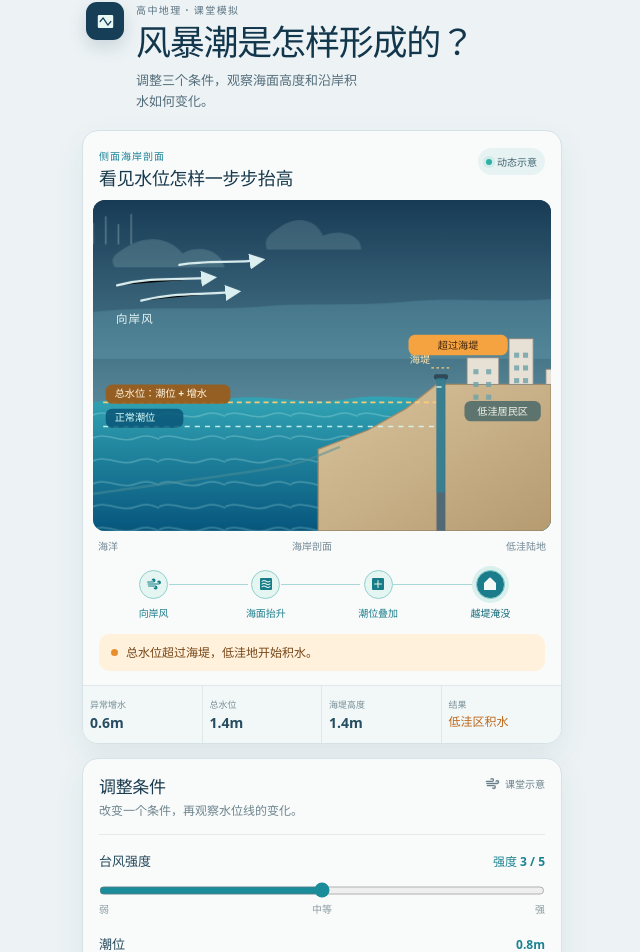
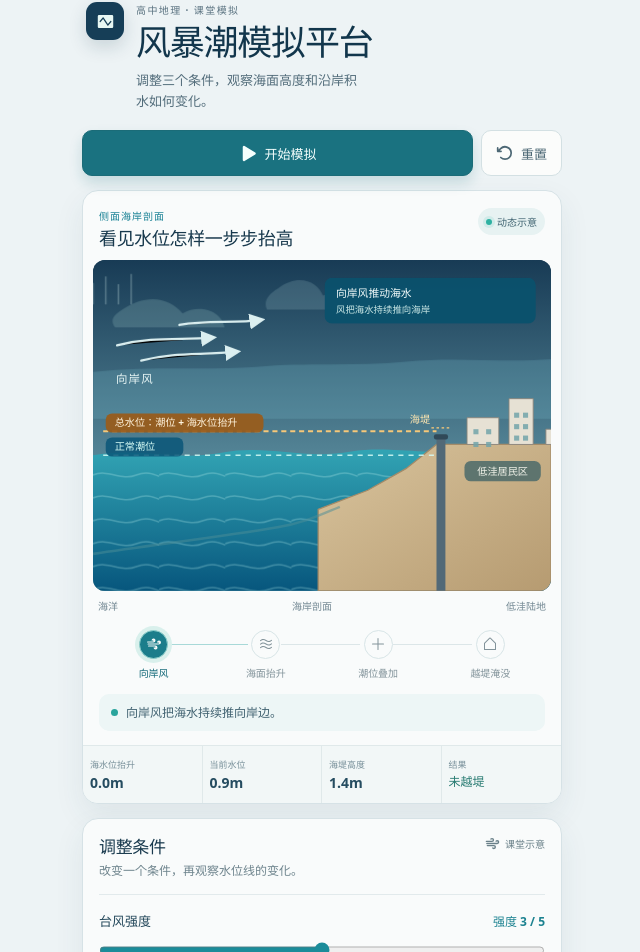
Before and after one commit to mistletoe137666/storm-surge-classroom, a React (Vite) app: page / in a window 1280 px wide. Shown: the part 38-990 px from the top of the page, without its empty margins (318-958 px from the left). Built offline with nearby package versions, Linux system fonts and the light colour scheme.

Commit message:
优化风暴潮教学演示流程

```diff
--- a/index.html
+++ b/index.html
@@ -6,7 +6,7 @@
     <meta name="viewport" content="width=device-width, initial-scale=1.0" />
     <meta name="theme-color" content="#edf3f5" />
     <meta name="description" content="用于高中地理课堂的风暴潮形成过程模拟平台。" />
-    <title>风暴潮课堂模拟</title>
+    <title>风暴潮模拟平台</title>
   </head>
   <body>
     <div id="root"></div>
--- a/src/App.tsx
+++ b/src/App.tsx
@@ -1,9 +1,9 @@
-import { useEffect, useMemo, useState } from "react"
-import { Info, WaveTriangle } from "@phosphor-icons/react"
+import { useEffect, useMemo, useRef, useState } from "react"
+import { ArrowCounterClockwise, Pause, Play, WaveTriangle } from "@phosphor-icons/react"
 import { SimulationControls } from "./components/SimulationControls"
 import { StageTimeline } from "./components/StageTimeline"
 import { StormScene } from "./components/StormScene"
-import { calculateSimulation, defaultSettings, formatMeters, type SimulationSettings } from "./simulation/model"
+import { calculateSimulation, defaultSettings, formatMeters, getWaterRiseProgress, hasOvertopped, type SimulationSettings } from "./simulation/model"
 
 function getStage(progress: number) {
   if (progress < 0.2) return 0
@@ -14,23 +14,29 @@ function getStage(progress: number) {
 
 function App() {
   const [settings, setSettings] = useState<SimulationSettings>(defaultSettings)
-  const [progress, setProgress] = useState(1)
+  const [progress, setProgress] = useState(0)
   const [isPlaying, setIsPlaying] = useState(false)
+  const progressRef = useRef(progress)
   const result = useMemo(() => calculateSimulation(settings), [settings])
   const activeStage = getStage(progress)
+
+  useEffect(() => {
+    progressRef.current = progress
+  }, [progress])
 
   useEffect(() => {
     if (!isPlaying) return
 
     let frame = 0
     let start = 0
-    const duration = 7200
+    const startingProgress = progressRef.current
+    const duration = 15000
     const animate = (time: number) => {
       if (!start) start = time
       const elapsed = time - start
-      const next = Math.min(1, elapsed / duration)
-      const eased = 1 - Math.pow(1 - next, 3)
-      setProgress(eased)
+      const next = Math.min(1, startingProgress + elapsed / duration)
+      progressRef.current = next
+      setProgress(next)
       if (next < 1) {
         frame = requestAnimationFrame(animate)
       } else {
@@ -43,28 +49,36 @@ function App() {
 
   const updateSettings = (nextSettings: SimulationSettings) => {
     setSettings(nextSettings)
-    if (!isPlaying) setProgress(1)
+    if (!isPlaying) setProgress(0)
   }
 
   const playSimulation = () => {
-    setProgress(0)
+    if (isPlaying) {
+      setIsPlaying(false)
+      return
+    }
+    if (progress >= 1) setProgress(0)
     setIsPlaying(true)
   }
 
   const resetSimulation = () => {
     setSettings(defaultSettings)
-    setProgress(1)
+    setProgress(0)
     setIsPlaying(false)
   }
 
-  const stageMessage = result.overtops && activeStage === 3
+  const waterRiseProgress = getWaterRiseProgress(progress)
+  const currentSeaLevelRise = result.effectiveSurge * waterRiseProgress
+  const currentWaterLevel = result.tideLevel + currentSeaLevelRise
+  const currentOvertops = activeStage === 3 && hasOvertopped(currentWaterLevel, result.profile.seawallHeight)
+  const stageMessage = currentOvertops && activeStage === 3
     ? "总水位超过海堤，低洼地开始积水。"
     : activeStage === 0
       ? "向岸风把海水持续推向岸边。"
       : activeStage === 1
         ? "海水在岸边堆积，海面逐渐抬升。"
         : activeStage === 2
-          ? "异常增水正在与天文潮位叠加。"
+          ? "抬高的海水位正在与潮位叠加。"
           : "总水位未超过海堤，暂未形成淹没。"
 
   return (
@@ -74,10 +88,21 @@ function App() {
           <div className="brand-mark" aria-hidden="true"><WaveTriangle size={19} weight="fill" /></div>
           <div>
             <p className="product-label">高中地理 · 课堂模拟</p>
-            <h1>风暴潮是怎样形成的？</h1>
+            <h1>风暴潮模拟平台</h1>
             <p className="intro-copy">调整三个条件，观察海面高度和沿岸积水如何变化。</p>
           </div>
         </header>
+
+        <div className="top-actions" aria-label="模拟操作">
+          <button className="primary-button" type="button" onClick={playSimulation}>
+            {isPlaying ? <Pause size={19} weight="fill" /> : <Play size={19} weight="fill" />}
+            {isPlaying ? "暂停模拟" : "开始模拟"}
+          </button>
+          <button className="secondary-button" type="button" onClick={resetSimulation}>
+            <ArrowCounterClockwise size={18} weight="bold" />
+            重置
+          </button>
+        </div>
 
         <section className="simulation-surface" aria-labelledby="scene-title">
           <div className="surface-heading">
@@ -88,28 +113,23 @@ function App() {
             <span className="status-badge"><span className="status-dot" />动态示意</span>
           </div>
 
-          <StormScene coastCondition={settings.coastCondition} result={result} progress={progress} />
-          <StageTimeline activeStage={activeStage} overtops={result.overtops} />
+          <StormScene coastCondition={settings.coastCondition} result={result} progress={progress} activeStage={activeStage} />
+          <StageTimeline activeStage={activeStage} overtops={currentOvertops} />
 
-          <div className={`stage-message ${result.overtops && activeStage === 3 ? "is-warning" : ""}`} aria-live="polite">
+          <div className={`stage-message ${currentOvertops && activeStage === 3 ? "is-warning" : ""}`} aria-live="polite">
             <span className="message-marker" aria-hidden="true" />
             <span>{stageMessage}</span>
           </div>
 
           <div className="result-grid" aria-live="polite">
-            <div><span>异常增水</span><strong>{formatMeters(result.effectiveSurge)}</strong></div>
-            <div><span>总水位</span><strong>{formatMeters(result.totalWaterLevel)}</strong></div>
+            <div><span>海水位抬升</span><strong>{formatMeters(currentSeaLevelRise)}</strong></div>
+            <div><span>当前水位</span><strong>{formatMeters(currentWaterLevel)}</strong></div>
             <div><span>海堤高度</span><strong>{formatMeters(result.profile.seawallHeight)}</strong></div>
-            <div className={result.overtops ? "is-warning" : "is-safe"}><span>结果</span><strong>{result.overtops ? "低洼区积水" : "未越堤"}</strong></div>
+            <div className={currentOvertops ? "is-warning" : "is-safe"}><span>结果</span><strong>{currentOvertops ? "低洼区积水" : "未越堤"}</strong></div>
           </div>
         </section>
 
-        <SimulationControls settings={settings} isPlaying={isPlaying} onSettingsChange={updateSettings} onPlay={playSimulation} onReset={resetSimulation} />
-
-        <aside className="explain-note">
-          <Info size={18} weight="fill" aria-hidden="true" />
-          <p>本页面为课堂示意模型，数值用于帮助理解“风、潮、岸”如何共同影响沿岸水位。</p>
-        </aside>
+        <SimulationControls settings={settings} onSettingsChange={updateSettings} />
       </div>
     </main>
   )
--- a/src/components/StormScene.tsx
+++ b/src/components/StormScene.tsx
@@ -1,9 +1,10 @@
-import type { CoastCondition, SimulationResult } from "../simulation/model"
+import { getWaterRiseProgress, hasOvertopped, type CoastCondition, type SimulationResult } from "../simulation/model"
 
 type StormSceneProps = {
   coastCondition: CoastCondition
   result: SimulationResult
   progress: number
+  activeStage: number
 }
 
 const sceneProfiles = {
@@ -12,19 +13,35 @@ const sceneProfiles = {
   lowland: { shore: "M 177 196 L 220 185 L 255 176 L 282 168 L 360 168 L 360 260 L 177 260 Z", wallX: 282, wallTop: 163, landTop: 168, buildingsTop: 139 },
 }
 
-function waterY(level: number) {
-  return 202 - Math.min(level, 3) * 30
+const stageCallouts = [
+  { title: "向岸风推动海水", detail: "风把海水持续推向海岸" },
+  { title: "海面逐渐抬升", detail: "海水在岸边慢慢堆积" },
+  { title: "潮位叠加", detail: "潮位与抬高的海水位相加" },
+]
+
+function waterY(level: number, profile: { wallTop: number; seawallHeight: number }) {
+  const y = profile.wallTop + (profile.seawallHeight - Math.min(level, 3)) * 30
+  return Math.max(16, y)
 }
 
-export function StormScene({ coastCondition, result, progress }: StormSceneProps) {
+export function StormScene({ coastCondition, result, progress, activeStage }: StormSceneProps) {
   const profile = sceneProfiles[coastCondition]
-  const normalY = waterY(result.tideLevel)
-  const targetY = waterY(result.totalWaterLevel)
-  const visibleLevel = result.tideLevel + result.effectiveSurge * progress
-  const currentY = waterY(visibleLevel)
-  const overflowRatio = Math.min(1, Math.max(0, (result.inundationDepth / 1.1) * progress))
+  const normalY = waterY(result.tideLevel, { wallTop: profile.wallTop, seawallHeight: result.profile.seawallHeight })
+  const targetY = waterY(result.totalWaterLevel, { wallTop: profile.wallTop, seawallHeight: result.profile.seawallHeight })
+  const waterRiseProgress = getWaterRiseProgress(progress)
+  const visibleLevel = result.tideLevel + result.effectiveSurge * waterRiseProgress
+  const currentY = waterY(visibleLevel, { wallTop: profile.wallTop, seawallHeight: result.profile.seawallHeight })
+  const currentOvertops = activeStage === 3 && hasOvertopped(visibleLevel, result.profile.seawallHeight)
+  const currentInundationDepth = Math.max(0, visibleLevel - result.profile.seawallHeight)
+  const inundationProgress = Math.min(1, Math.max(0, (progress - 0.76) / 0.24))
+  const overflowRatio = currentOvertops
+    ? Math.min(1, Math.max(0, currentInundationDepth / 0.5)) * inundationProgress
+    : 0
   const inundationWidth = overflowRatio * (360 - profile.wallX)
-  const clipId = `scene-clip-${coastCondition}`
+  const callout = activeStage < 3 ? stageCallouts[activeStage] : {
+    title: currentOvertops ? "超过海堤" : "暂未越堤",
+    detail: currentOvertops ? "低洼地开始积水" : "水位还没有越过海堤",
+  }
 
   return (
     <div className="storm-scene-wrap">
@@ -34,7 +51,6 @@ export function StormScene({ coastCondition, result, progress }: StormSceneProps
           <linearGradient id="water-gradient" x1="0" y1="0" x2="0" y2="1"><stop offset="0" stopColor="#32a4b4" /><stop offset="1" stopColor="#07567d" /></linearGradient>
           <linearGradient id="land-gradient" x1="0" y1="0" x2="1" y2="1"><stop offset="0" stopColor="#d9c49d" /><stop offset="1" stopColor="#b69b71" /></linearGradient>
           <pattern id="water-lines" width="52" height="18" patternUnits="userSpaceOnUse"><path d="M0 7 C12 2 22 12 34 7 C42 4 47 6 52 8" fill="none" stroke="#a9e5e3" strokeOpacity="0.32" strokeWidth="1.2" /></pattern>
-          <clipPath id={clipId}><path d={profile.shore} /></clipPath>
           <marker id="arrow-marker" markerWidth="7" markerHeight="7" refX="5" refY="3.5" orient="auto"><path d="M0 0 L7 3.5 L0 7 Z" fill="#dbeff0" /></marker>
         </defs>
 
@@ -54,21 +70,28 @@ export function StormScene({ coastCondition, result, progress }: StormSceneProps
         <line x1="8" y1={normalY} x2={profile.wallX} y2={normalY} stroke="#d6fbf5" strokeDasharray="4 4" strokeWidth="1.1" strokeOpacity="0.85" />
         <line x1="8" y1={targetY} x2={profile.wallX} y2={targetY} stroke="#ffcc78" strokeDasharray="4 3" strokeWidth="1.5" strokeOpacity="0.95" />
         <g className="water-label water-label-normal"><rect x="10" y={normalY - 14} width="61" height="15" rx="5" fill="#0a5678" fillOpacity="0.85" /><text x="17" y={normalY - 4} fill="#d6fbf5" fontSize="8" fontWeight="700">正常潮位</text></g>
-        <g className="water-label water-label-total"><rect x="10" y={Math.max(12, targetY - 14)} width="98" height="15" rx="5" fill="#9a5d1c" fillOpacity="0.94" /><text x="17" y={Math.max(22, targetY - 4)} fill="#fff3dc" fontSize="8" fontWeight="700">总水位：潮位 + 增水</text></g>
+        <g className="water-label water-label-total"><rect x="10" y={Math.max(12, targetY - 14)} width="124" height="15" rx="5" fill="#9a5d1c" fillOpacity="0.94" /><text x="17" y={Math.max(22, targetY - 4)} fill="#fff3dc" fontSize="8" fontWeight="700">总水位：潮位 + 海水位抬升</text></g>
+
+        <g key={activeStage} className={`scene-stage-callout ${currentOvertops && activeStage === 3 ? "is-warning" : ""}`}>
+          <rect x="182" y="14" width="166" height="36" rx="6" fill={currentOvertops && activeStage === 3 ? "#f4a340" : "#0b526d"} fillOpacity="0.96" />
+          <text x="191" y="29" fill={currentOvertops && activeStage === 3 ? "#44260c" : "#f2fbfa"} fontSize="8.5" fontWeight="800">{callout.title}</text>
+          <text x="191" y="42" fill={currentOvertops && activeStage === 3 ? "#5f3411" : "#cbe8e6"} fontSize="7.4">{callout.detail}</text>
+        </g>
 
         <g className="seawall"><rect x={profile.wallX} y={profile.wallTop} width="7" height={260 - profile.wallTop} fill="#526977" /><rect x={profile.wallX - 2} y={profile.wallTop - 3} width="11" height="4" rx="1.5" fill="#304958" /><line x1={profile.wallX - 4} y1={profile.wallTop - 8} x2={profile.wallX + 12} y2={profile.wallTop - 8} stroke="#ffcc78" strokeDasharray="2 2" strokeWidth="1" /><text x={profile.wallX - 5} y={profile.wallTop - 12} fill="#ffe6b0" fontSize="8" fontWeight="700" textAnchor="end">海堤</text></g>
 
-        {inundationWidth > 0 && <g className="inundation" clipPath={clipId}><path d={`M${profile.wallX} ${profile.wallTop} L${profile.wallX + inundationWidth} ${profile.wallTop} L${profile.wallX + inundationWidth} 230 L${profile.wallX} 230 Z`} fill="#278fa4" fillOpacity="0.58" /><path d={`M${profile.wallX} ${profile.wallTop + 7} L${profile.wallX + inundationWidth} ${profile.wallTop + 7}`} stroke="#c4f0ea" strokeWidth="1.2" strokeDasharray="4 3" /></g>}
+        {inundationWidth > 0 && <g className="inundation"><path d={`M${profile.wallX + 7} ${currentY} L${profile.wallX + 7 + inundationWidth} ${currentY} L${profile.wallX + 7 + inundationWidth} ${profile.landTop} L${profile.wallX + 7} ${profile.landTop} Z`} fill="#278fa4" fillOpacity="0.68" /><path d={`M${profile.wallX + 7} ${currentY + 3} L${profile.wallX + 7 + inundationWidth} ${currentY + 3}`} stroke="#c4f0ea" strokeWidth="1.2" strokeDasharray="4 3" /></g>}
 
         <g className="buildings" fill="#e6e1d4" stroke="#8b867b" strokeWidth="0.7">
           <path d={`M${profile.wallX + 24} ${profile.buildingsTop + 8} h25 v${profile.landTop - profile.buildingsTop - 8} h-25 Z`} />
           <path d={`M${profile.wallX + 57} ${profile.buildingsTop - 7} h19 v${profile.landTop - profile.buildingsTop + 7} h-19 Z`} />
           <path d={`M${profile.wallX + 86} ${profile.buildingsTop + 17} h32 v${profile.landTop - profile.buildingsTop - 17} h-32 Z`} />
-          {[0, 1, 2].map((row) => <g key={row} fill="#71a4aa" stroke="none" opacity="0.84"><rect x={profile.wallX + 29} y={profile.buildingsTop + 17 + row * 10} width="4" height="4" /><rect x={profile.wallX + 39} y={profile.buildingsTop + 17 + row * 10} width="4" height="4" /><rect x={profile.wallX + 61} y={profile.buildingsTop + 4 + row * 10} width="4" height="4" /><rect x={profile.wallX + 68} y={profile.buildingsTop + 4 + row * 10} width="4" height="4" /></g>)}
+          {[0, 1].map((row) => <g key={`first-${row}`} fill="#71a4aa" stroke="none" opacity="0.84"><rect x={profile.wallX + 29} y={profile.buildingsTop + 17 + row * 10} width="4" height="4" /><rect x={profile.wallX + 39} y={profile.buildingsTop + 17 + row * 10} width="4" height="4" /></g>)}
+          {[0, 1, 2].map((row) => <g key={`second-${row}`} fill="#71a4aa" stroke="none" opacity="0.84"><rect x={profile.wallX + 61} y={profile.buildingsTop + 4 + row * 9} width="4" height="4" /><rect x={profile.wallX + 68} y={profile.buildingsTop + 4 + row * 9} width="4" height="4" /></g>)}
         </g>
 
         <g className="lowland-label"><rect x="292" y={profile.landTop + 13} width="60" height="16" rx="5" fill="#536e6c" fillOpacity="0.9" /><text x="322" y={profile.landTop + 24} textAnchor="middle" fill="#f4f5ec" fontSize="8" fontWeight="700">低洼居民区</text></g>
-        {result.overtops && progress > 0.7 && <g className="overtop-label"><rect x={profile.wallX - 22} y={profile.wallTop - 34} width="78" height="16" rx="5" fill="#f4a340" /><text x={profile.wallX + 17} y={profile.wallTop - 23} textAnchor="middle" fill="#44260c" fontSize="8" fontWeight="800">超过海堤</text></g>}
+        {currentOvertops && activeStage === 3 && <g className="overtop-label"><rect x={profile.wallX - 22} y={profile.wallTop - 34} width="78" height="16" rx="5" fill="#f4a340" /><text x={profile.wallX + 17} y={profile.wallTop - 23} textAnchor="middle" fill="#44260c" fontSize="8" fontWeight="800">超过海堤</text></g>}
       </svg>
       <div className="scene-caption"><span>海洋</span><span>海岸剖面</span><span>低洼陆地</span></div>
     </div>
--- a/src/index.css
+++ b/src/index.css
@@ -19,6 +19,7 @@ button { -webkit-tap-highlight-color: transparent; }
 h1, h2, p { margin-top: 0; }
 h1 { margin-bottom: 8px; color: #12364c; font-size: clamp(27px, 7.5vw, 35px); line-height: 1.1; letter-spacing: -0.035em; }
 .intro-copy { max-width: 30ch; margin-bottom: 0; color: #536d7b; font-size: 13px; line-height: 1.65; }
+.top-actions { display: grid; grid-template-columns: 1fr auto; gap: 8px; margin: 0 0 14px; }
 
 .simulation-surface, .control-section { border: 1px solid #d6e2e6; border-radius: 16px; background: #f9fbfb; box-shadow: 0 12px 30px rgba(37, 73, 91, 0.08); }
 .simulation-surface { overflow: hidden; }
@@ -33,6 +34,7 @@ h2 { margin-bottom: 0; color: #18394d; font-size: 18px; line-height: 1.25; lette
 .cloud-a { animation: cloud-shift 9s ease-in-out infinite alternate; }
 .cloud-b { animation: cloud-shift 12s ease-in-out infinite alternate-reverse; }
 .scene-caption { display: flex; justify-content: space-between; padding: 7px 5px 0; color: #738893; font-size: 10px; font-weight: 600; }
+.scene-stage-callout { animation: callout-in 420ms ease-out both; }
 
 .stage-timeline { display: grid; grid-template-columns: repeat(4, 1fr); gap: 3px; padding: 17px 16px 14px; }
 .stage-item { position: relative; display: flex; min-width: 0; flex-direction: column; align-items: center; gap: 6px; color: #82939a; font-size: 10px; font-weight: 600; text-align: center; }
@@ -88,5 +90,6 @@ input[type="range"]:focus-visible { outline: 3px solid rgba(28, 143, 155, 0.25);
 
 @keyframes drift { from { transform: translateX(-12px); } to { transform: translateX(13px); } }
 @keyframes cloud-shift { from { transform: translateX(-3px); } to { transform: translateX(9px); } }
+@keyframes callout-in { from { opacity: 0; transform: translateY(4px); } to { opacity: 1; transform: translateY(0); } }
 @media (min-width: 500px) { .app-shell { padding-top: 32px; } }
 @media (prefers-reduced-motion: reduce) { *, *::before, *::after { scroll-behavior: auto !important; animation-duration: 0.01ms !important; animation-iteration-count: 1 !important; transition-duration: 0.01ms !important; } }
--- a/src/simulation/model.ts
+++ b/src/simulation/model.ts
@@ -40,7 +40,7 @@ export const coastProfiles: Record<CoastCondition, CoastProfile> = {
     amplification: 1,
     seawallHeight: 1.35,
     slope: "slope",
-    description: "岸线较缓，异常增水更容易影响海堤附近。",
+    description: "岸线较缓，海水在岸边堆积时更容易影响海堤附近。",
   },
   lowland: {
     label: "低洼海岸",
@@ -54,8 +54,18 @@ export const coastProfiles: Record<CoastCondition, CoastProfile> = {
 
 export const defaultSettings: SimulationSettings = {
   typhoonIntensity: 3,
-  tideLevel: 0.8,
+  tideLevel: 0.9,
   coastCondition: "slope",
+}
+
+export const OVERTOP_CLEARANCE = 0.08
+
+export function getWaterRiseProgress(progress: number): number {
+  return Math.min(1, Math.max(0, (progress - 0.2) / 0.56))
+}
+
+export function hasOvertopped(waterLevel: number, seawallHeight: number): boolean {
+  return waterLevel - seawallHeight >= OVERTOP_CLEARANCE
 }
 
 export function calculateSimulation(settings: SimulationSettings): SimulationResult {
@@ -63,7 +73,9 @@ export function calculateSimulation(settings: SimulationSettings): SimulationRes
   const surge = 0.12 + settings.typhoonIntensity * 0.17
   const effectiveSurge = surge * profile.amplification
   const totalWaterLevel = settings.tideLevel + effectiveSurge
-  const inundationDepth = Math.max(0, totalWaterLevel - profile.seawallHeight)
+  const inundationDepth = hasOvertopped(totalWaterLevel, profile.seawallHeight)
+    ? totalWaterLevel - profile.seawallHeight
+    : 0
 
   return {
     tideLevel: settings.tideLevel,
```
Also changed, not shown: src/components/SimulationControls.tsx (+2 -15 lines), 1 other file (tests, documents, lock files or other folders).
